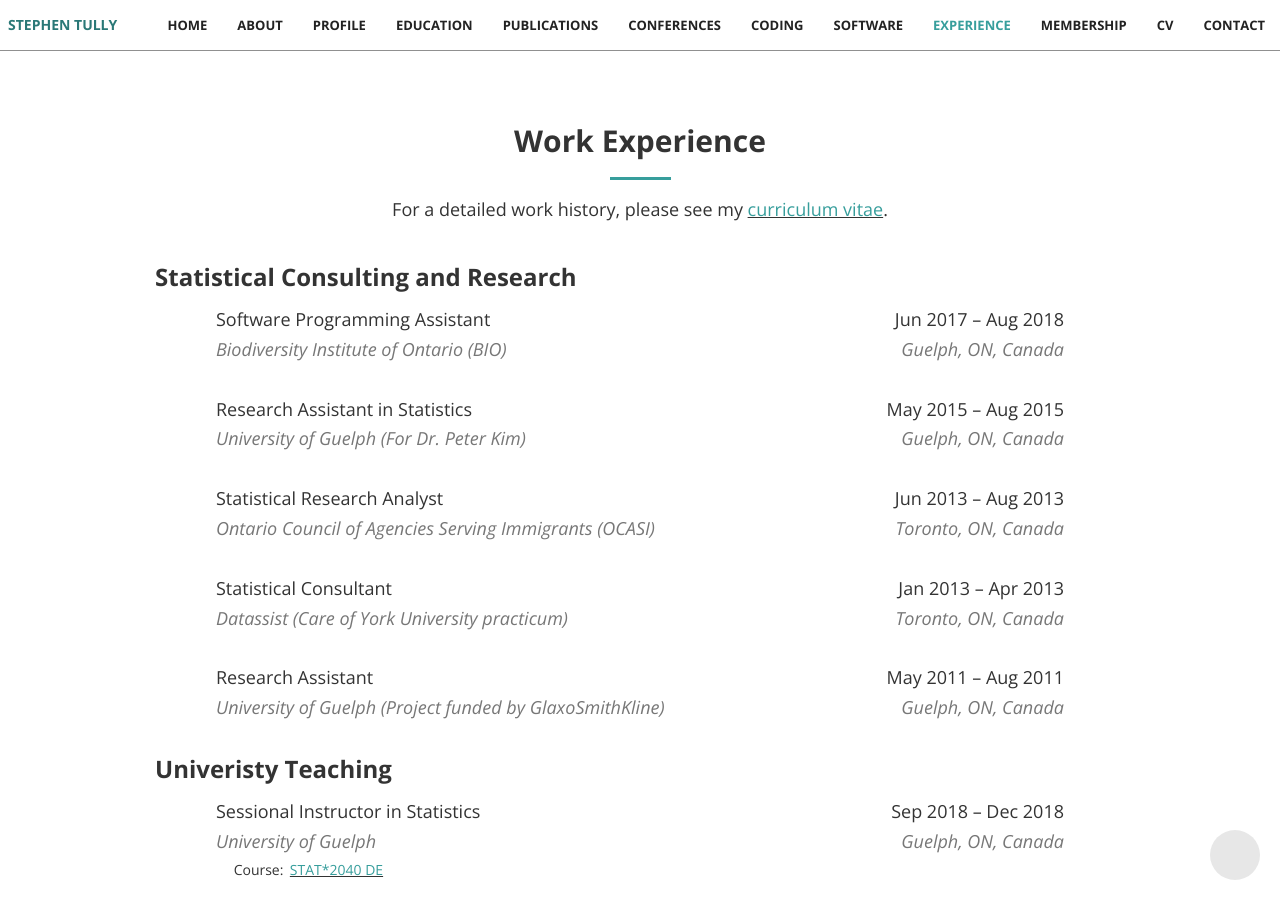
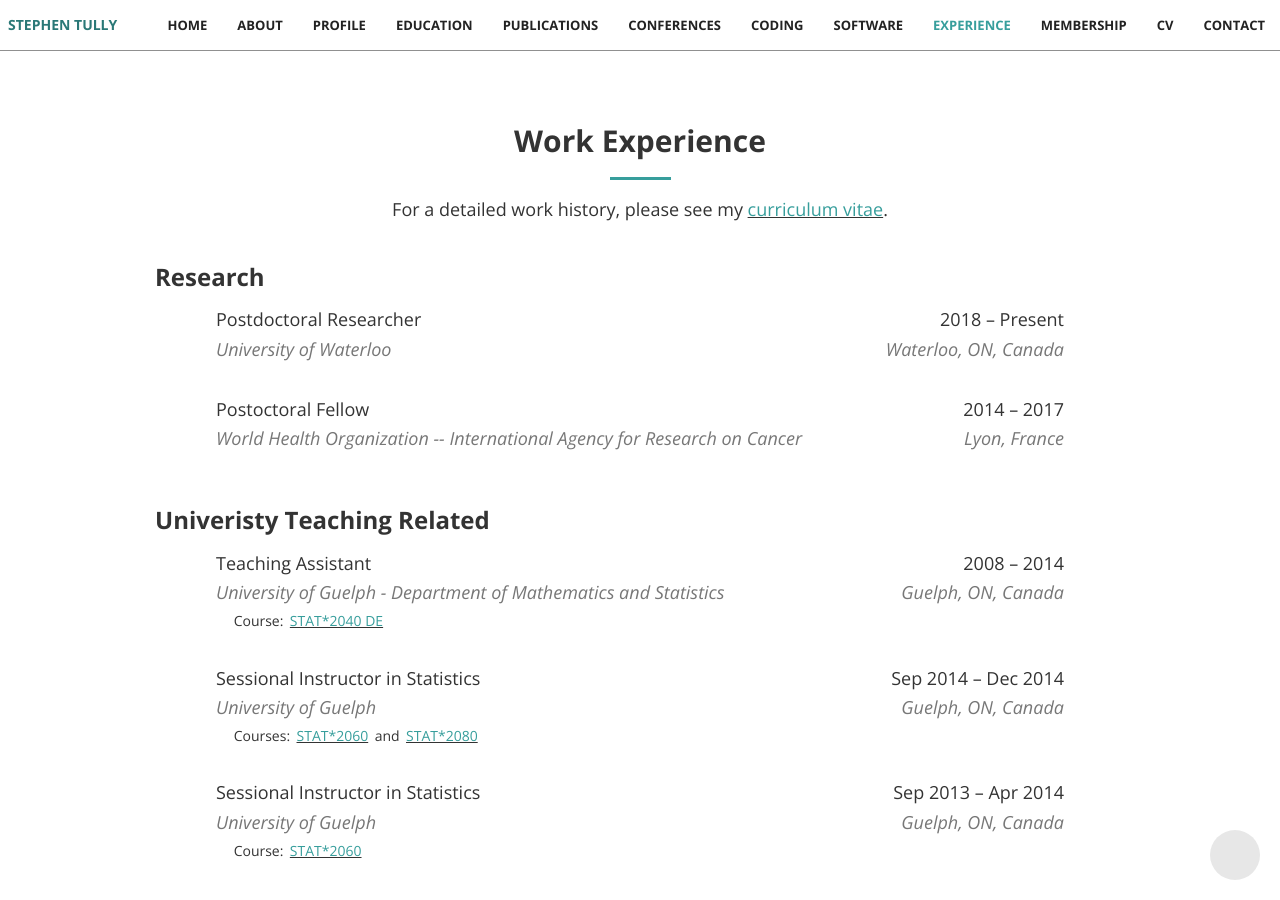
Before and after one commit to stephentully/stephentully.github.io, a Jekyll site: the page built from index.html, in a window 1280 px wide and 900 px high, scrolled down 7372 px. Built offline with Jekyll 4.4.1, drawn with Linux system fonts in a browser that asks for light colours; nearby versions of some CDN libraries; some web fonts are replaced.

Commit message:
Update experience.html

```diff
--- a/_includes/experience.html
+++ b/_includes/experience.html
@@ -15,32 +15,33 @@
   <div class="container">
     <div class="row">
       <div class="col-lg-14 text-left">
-        <h3 class="section-heading"><b>Statistical Consulting and Research</b></h3>
+        <h3 class="section-heading"><b>Research</b></h3>
       </div>
     </div>
   </div>
   <div class="container">
     <div class="row ex1">
-      <h4>Software Programming Assistant
-        <span style="float:right;">Jun 2017 &ndash; Aug 2018</span>
+      <h4>Postdoctoral Researcher
+        <span style="float:right;">2018 &ndash; Present</span>
       </h4>
-      <h4 class="text-muted"><i>Biodiversity Institute of Ontario (BIO)
-        <span style="float:right;">Guelph, ON, Canada</span></i>
+      <h4 class="text-muted"><i>University of Waterloo
+        <span style="float:right;">Waterloo, ON, Canada</span></i>
       </h4>
     </div>
   </div>
   <br>
   <div class="container">
     <div class="row ex1">
-      <h4>Research Assistant in Statistics
-        <span style="float:right;">May 2015 &ndash; Aug 2015</span>
+      <h4>Postoctoral Fellow
+        <span style="float:right;">2014 &ndash; 2017</span>
       </h4>
-      <h4 class="text-muted"><i>University of Guelph (For Dr. Peter Kim)
-        <span style="float:right;">Guelph, ON, Canada</span></i>
+      <h4 class="text-muted"><i>World Health Organization -- International Agency for Research on Cancer
+        <span style="float:right;">Lyon, France</span></i>
       </h4>
     </div>
   </div>
   <br>
+    <!--
   <div class="container">
     <div class="row ex1">
       <h4>Statistical Research Analyst
@@ -73,7 +74,7 @@
       </h4>
     </div>
   </div>
-
+  -->
   </section>
 
   <section id="teaching" style="padding-left:0em; padding-top:2em; padding-bottom:0em">
@@ -81,16 +82,16 @@
   <div class="container">
     <div class="row">
       <div class="col-lg-14 text-left">
-        <h3 class="section-heading"><b>Univeristy Teaching</b></h3>
+        <h3 class="section-heading"><b>Univeristy Teaching Related</b></h3>
       </div>
     </div>
   </div>
   <div class="container">
     <div class="row ex1">
-      <h4>Sessional Instructor in Statistics
-        <span style="float:right;">Sep 2018 &ndash; Dec 2018</span>
+      <h4>Teaching Assistant
+        <span style="float:right;">2008 &ndash; 2014</span>
       </h4>
-      <h4 class="text-muted"><i>University of Guelph
+      <h4 class="text-muted"><i>University of Guelph - Department of Mathematics and Statistics
         <span style="float:right;">Guelph, ON, Canada</span></i>
       </h4>
       <h5>&emsp; Course:&thinsp;
```
